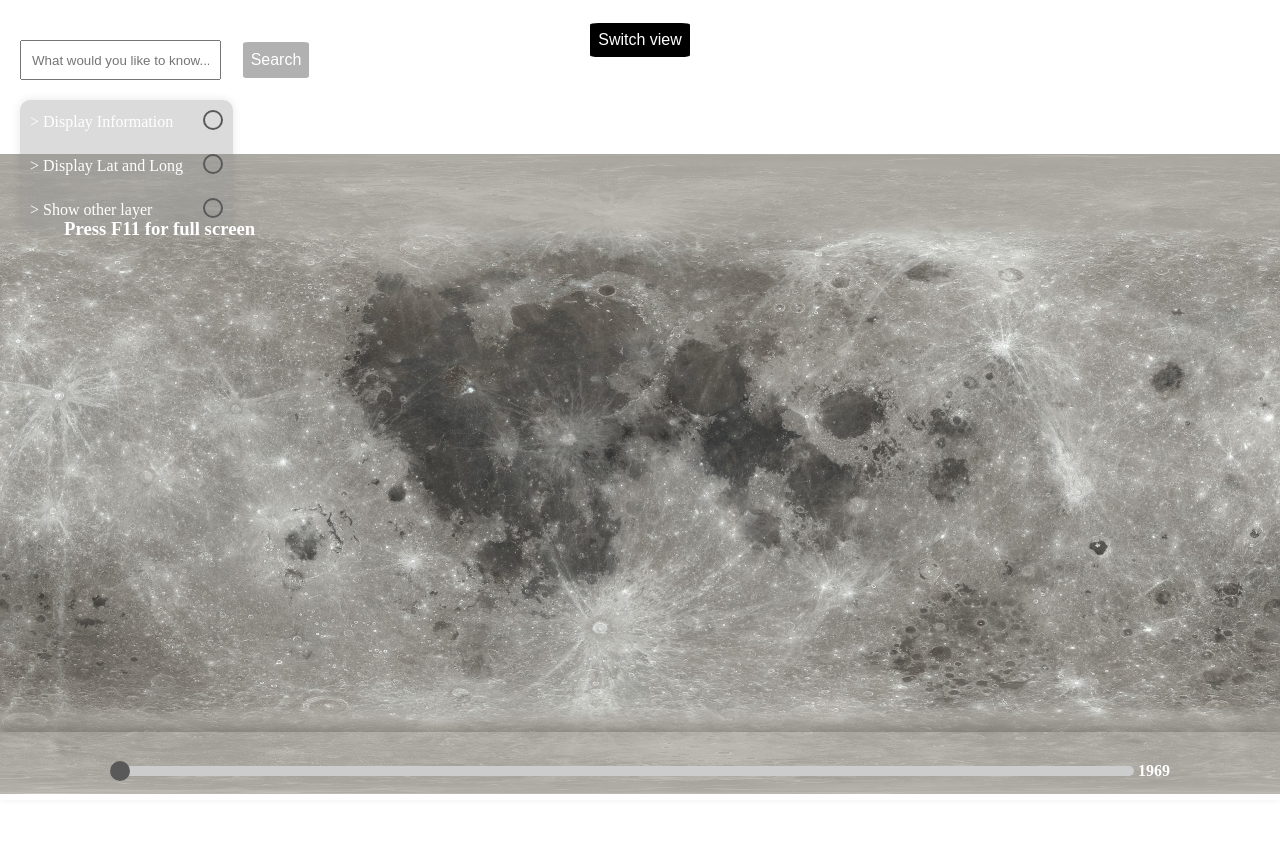
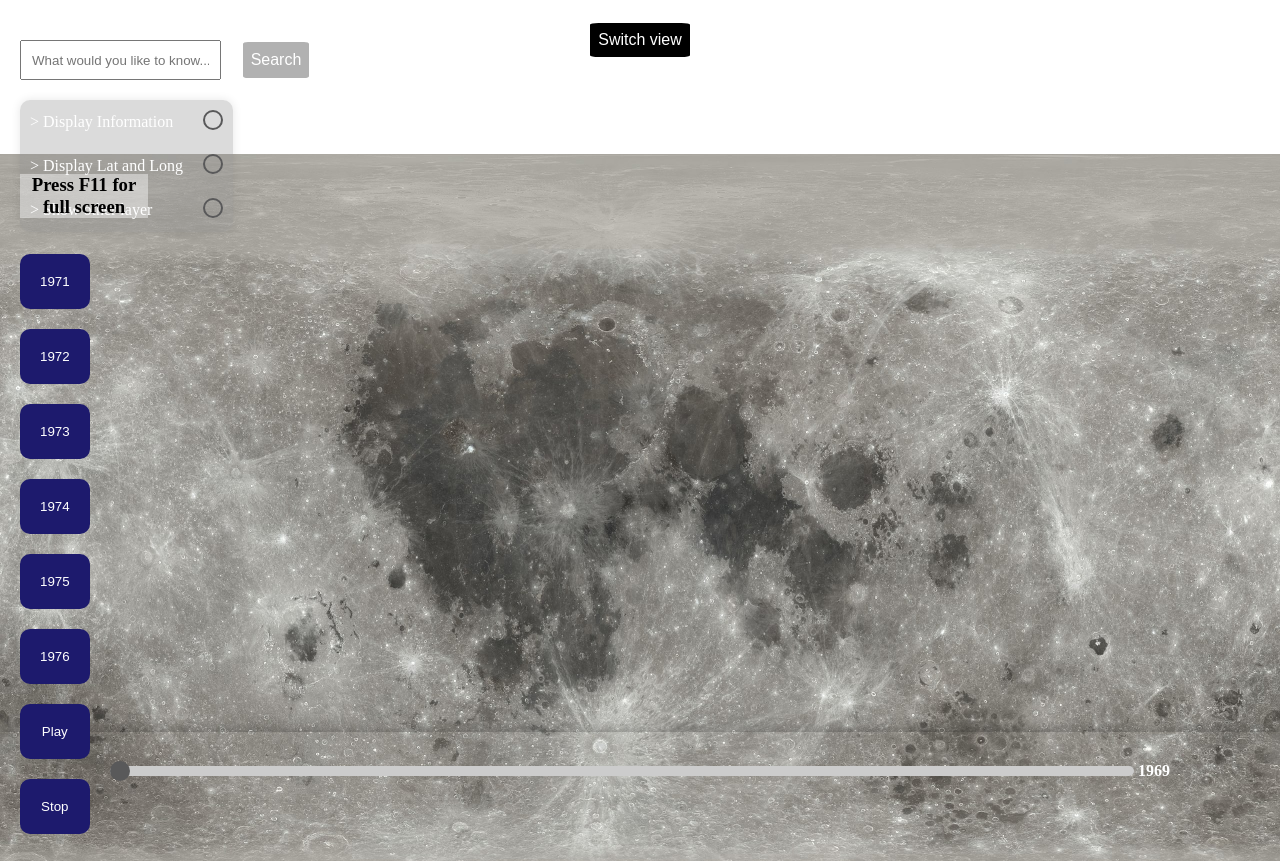
Before and after one commit to usfsoar/space_apps_23, a website with bundled scripts: page FrontEnd/public/index.html in a window 1280 px wide. Shown: the top 861 px of the page. Before the commit the page ends 800 px from the top, so only its background shows below. Built offline with nearby package versions, Linux system fonts and the light colour scheme.

Commit message:
add buttons

```diff
--- a/FrontEnd/public/index.html
+++ b/FrontEnd/public/index.html
@@ -60,12 +60,26 @@
     </div>
 
     <div id="projector-visual">
-        <div id="header" style="margin: 4rem;">
+        <div id="projector-header">
             <h3>Press F11 for full screen</h3>
         </div>
-        <div class="img">
+        <div class="buttons-list">
+            <!-- Six buttons -->
+            <button class="proj-button1">1971</button>
+            <button class="proj-button2">1972</button>
+            <button class="proj-button3">1973</button>
+            <button class="proj-button4">1974</button>
+            <button class="proj-button5">1975</button>
+            <button class="proj-button6">1976</button>
+            <button class="proj-button7">Play</button>
+            <button class="proj-button7">Stop</button>
+        </div>
+        <div id="img">
             <img class="center-fit" src='./texture/moonmap.jpg'>
         </div>
+
+
+
 
     <script type="module" src="./client.js"></script>
     <script src="ui-manager.js"></script>
--- a/FrontEnd/public/main.js
+++ b/FrontEnd/public/main.js
@@ -5,7 +5,6 @@ let current_visual="main-visual";
 let option=document.getElementById("btSwitcher");
 
 option.addEventListener('click', changeView.bind());
-
 
 function changeView(){
     if(current_visual=="main-visual"){
@@ -17,5 +16,16 @@ function changeView(){
         projector_visual.style.display = "none";
         main_visual.style.display = "block";
     }
-    console.log(current_visual)
 }
+
+let full_screen=document.getElementById("projector-header")
+let switch_button=document.getElementById("btSwitcher")
+window.addEventListener('resize', (evt) => {
+    if (window.innerHeight == screen.height) {
+        full_screen.style.display = "none";
+        switch_button.style.display = "none";
+    } else {
+        full_screen.style.display = "block";
+        switch_button.style.display = "block";
+    }
+});
--- a/FrontEnd/public/style.css
+++ b/FrontEnd/public/style.css
@@ -406,11 +406,72 @@ body{
 }
 
 .img {
-    display: grid;
     height: 100%;
+    width: 100%;
 
 }
 .center-fit {
-    max-width: 100%;
-    max-height: 100vh;
+    width: 100%;
+    height: 100vh;
 }
+
+#projector-header {
+    background-color: #ffffff6b;
+    color: rgb(0, 0, 0);
+    z-index: 99;
+    position: fixed;
+    width: 10%;
+    display: flex;
+    flex-direction: row;
+    align-items: center;
+    justify-content: space-between;
+    margin-top: 20px;
+    margin-left: 20px;
+}
+
+#projector-header h3{
+    text-align: center;
+
+}
+
+/* ... Your existing CSS code ... */
+
+/* Your existing CSS code... */
+
+.buttons-list {
+    background-color: transparent;
+    color: rgb(0, 0, 0);
+    z-index: 99;
+    position: fixed;
+    padding: 20px;
+    display: flex;
+    flex-direction: row;
+    align-items: center;
+    justify-content: space-between;
+    margin-top: 80px;
+    flex-direction: column;
+    align-items: flex-start;
+}
+
+/* Style for the buttons */
+.proj-button1,
+.proj-button2,
+.proj-button3,
+.proj-button4,
+.proj-button5,
+.proj-button6,
+.proj-button7 {
+    margin-bottom: 20px;
+    padding: 20px;
+    background-color: #1d1a6d;
+    color: #fff;
+    border: none;
+    border-radius: 10px;
+    cursor: pointer;
+    z-index: 199;
+    width: 100%; /* Set button width to 100% to take full width */
+}
+
+#proj-button:active {
+    background-color: rgba(210, 19, 19, 0.837);
+}
--- a/FrontEnd/public/ui-manager.js
+++ b/FrontEnd/public/ui-manager.js
@@ -19,6 +19,13 @@ class UI {
       this.updateYearValue();
       //functions for options
       this.option1.addEventListener('change', this.updateCheck1.bind(this));
+
+
+
+
+      this.check=0;
+      this.btn1971=document.getElementById('proj-button1');
+      this.btn1971.addEventListener('click', this.setColor.bind(this));
     }
 
     zoomIn() {
@@ -47,7 +54,19 @@ class UI {
             this.option1Value = 0;
         }
     }
-  }
+
+    setColor() {
+      console.log("cioa");
+      if (this.check == 0) {
+          this.btn1971btn.style.backgroundColor = "#FFFFFF";
+          this.check = 1;
+      }
+      else {
+          this.btn1971btn.style.backgroundColor = "#7FFF00";
+          this.check = 0;
+      }
+    }
+}
 
 
-  const ui = new UI();
+const ui = new UI();
```
